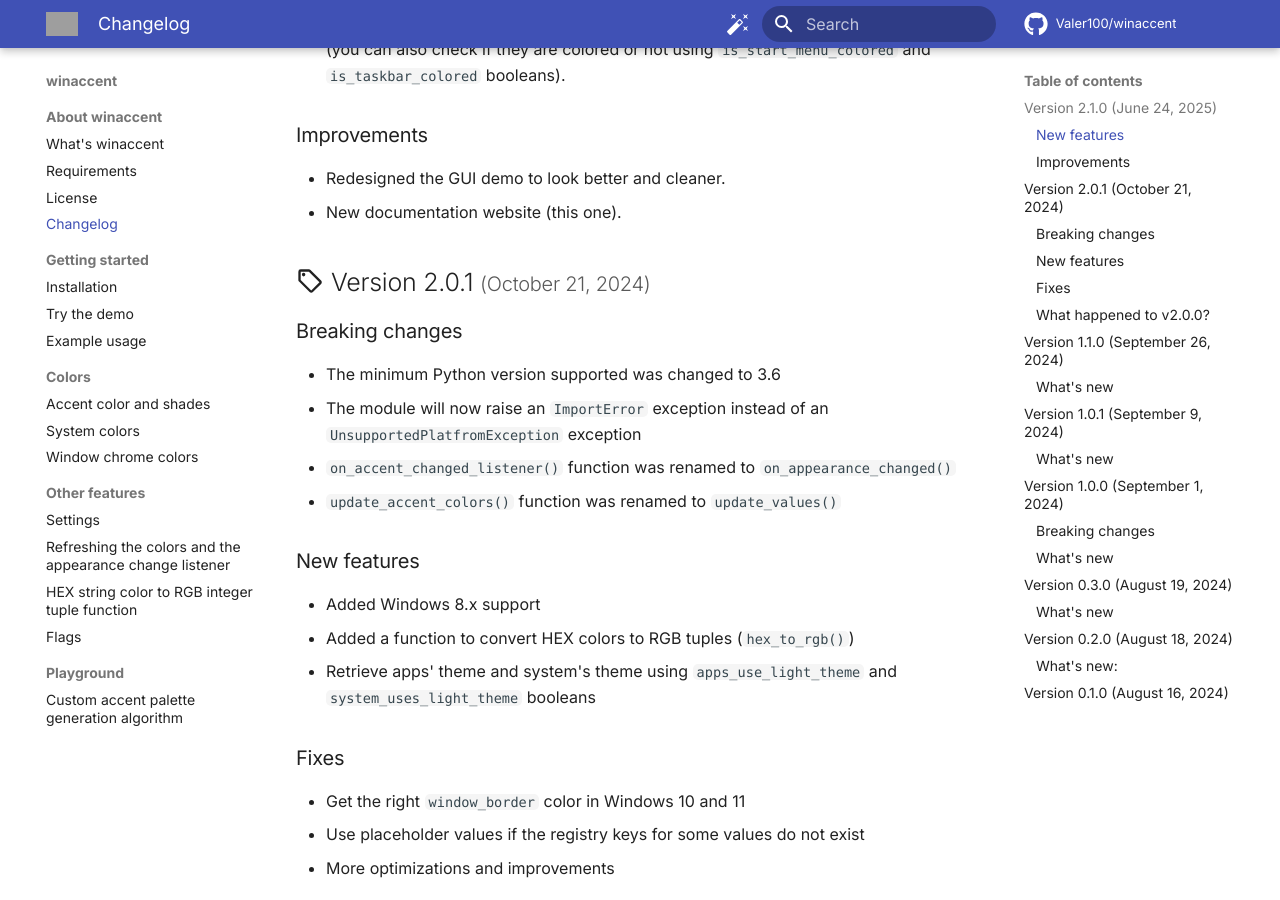
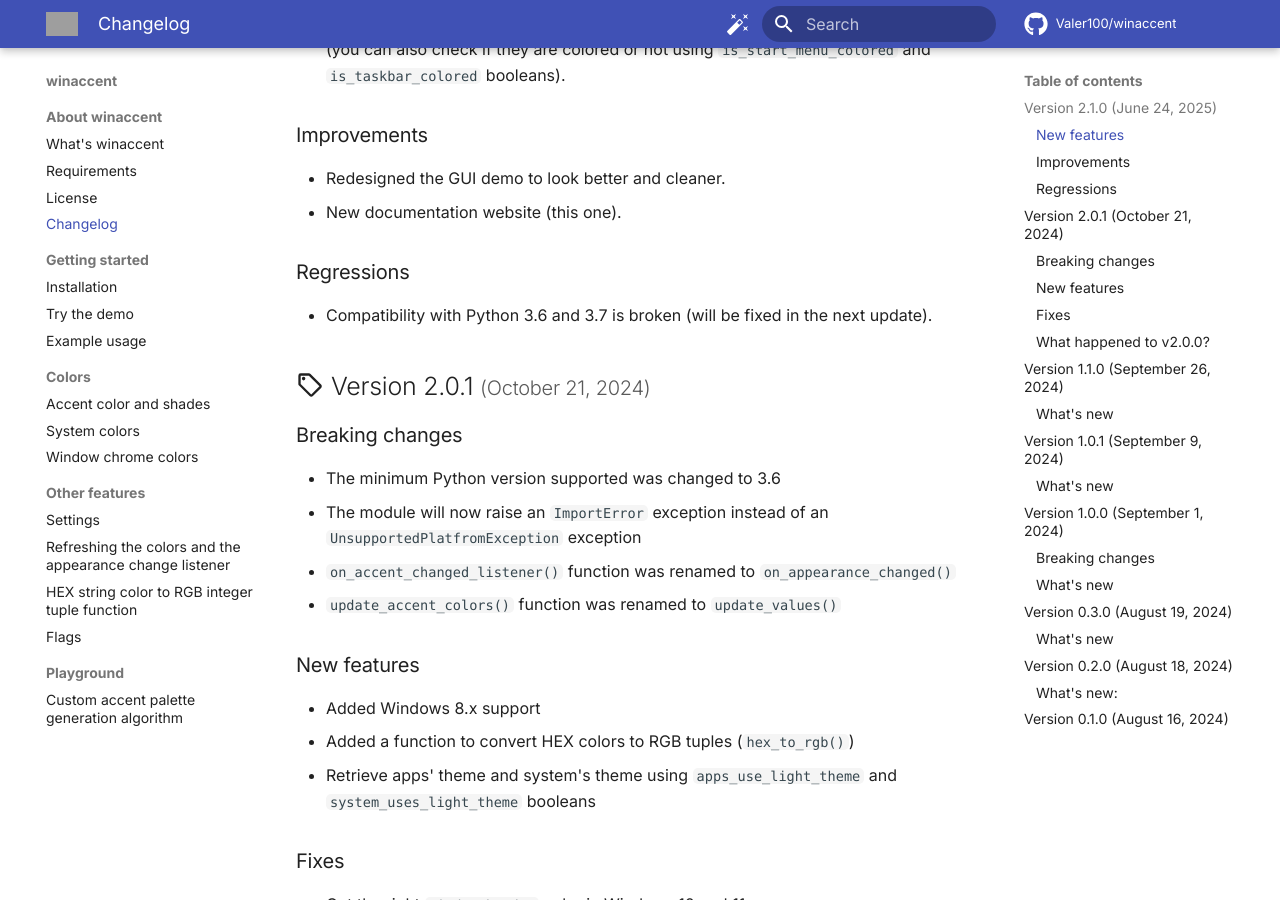
Before and after one commit to Valer100/winaccent, an MkDocs documentation site: the page built from docs/about/changelog.md, in a window 1280 px wide and 900 px high, scrolled down 502 px. Built offline with MkDocs 1.6.1 and Material for MkDocs 9.7.7, drawn with Linux system fonts in a browser that asks for light colours; some web fonts are replaced; comment, search, counter and statistics services are not loaded; grey boxes are pictures that could not be loaded.

Commit message:
Modify changelog to include information about compatibility issues with Python 3.6 and 3.7

```diff
--- a/docs/about/changelog.md
+++ b/docs/about/changelog.md
@@ -14,6 +14,9 @@
 ### Improvements
 - Redesigned the GUI demo to look better and cleaner.
 - New documentation website (this one).
+
+### Regressions
+- Compatibility with Python 3.6 and 3.7 is broken (will be fixed in the next update).
 
 
 ## <font title="Released">:material-tag-outline:</font> Version 2.0.1 <small>(October 21, 2024)</small> { id="2.0.1" }
```
